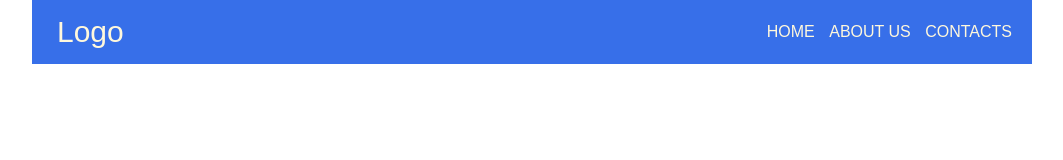
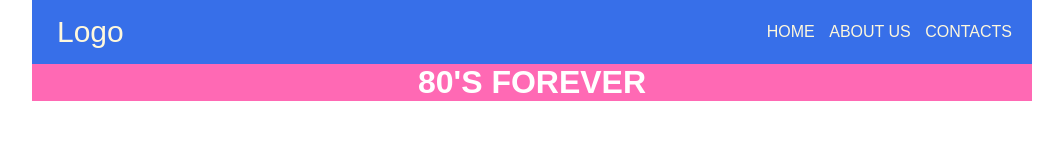
Before and after one commit to nickdavshan1984/fromhome01, a plain HTML site: page index.html in a window 1280 px wide. Shown: the whole page, without its empty margins (108-1171 px from the left). Drawn offline with Linux system fonts and the light colour scheme.

Commit message:
add main

```diff
--- a/index.html
+++ b/index.html
@@ -18,5 +18,8 @@
             </ul>
         </nav>
     </header>
+    <main>
+        <h1>80'S FOREVER</h1>
+    </main>
 </body>
 </html>
--- a/style.scss
+++ b/style.scss
@@ -38,3 +38,13 @@ nav {
         color: rgb(236, 233, 29);
     }
 }
+main {
+    max-width: 1000px;
+    background-color: hotpink;
+    margin: 0 auto;
+    h1 {
+        text-align: center;
+        font-family: fantasy;
+        color: #ffffff;
+    }
+}
```
Also changed, not shown: style.css, 1 other file.
